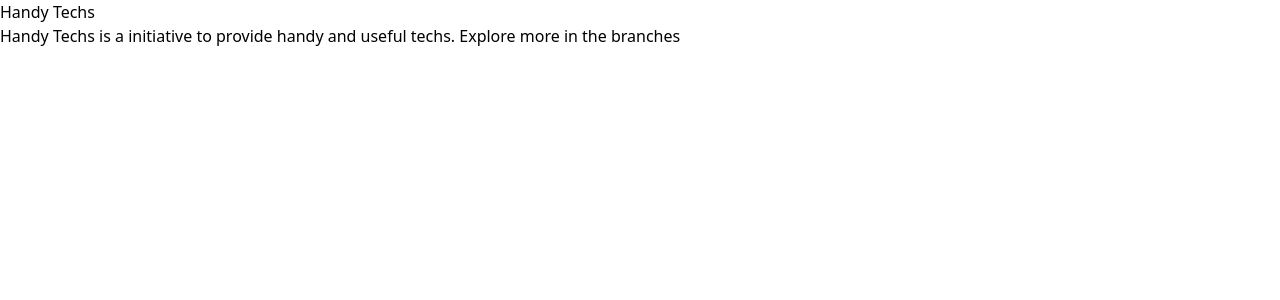
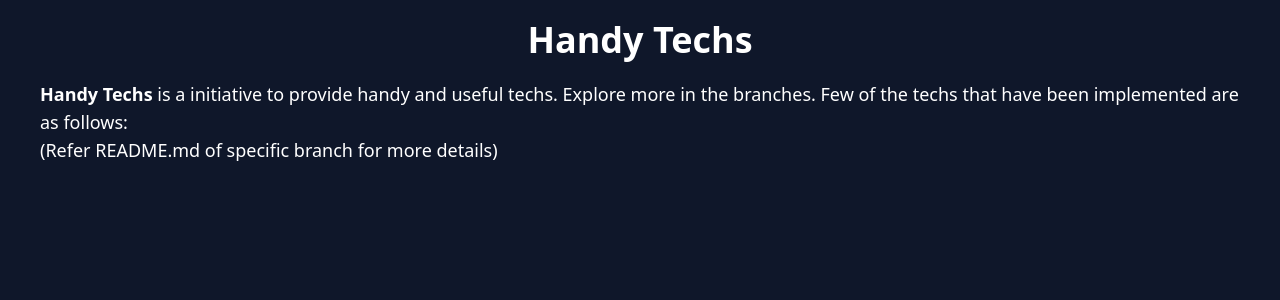
Before and after one commit to TechAtikiN/handy-techs, a Next.js app: page / in a window 1280 px wide. Shown: the top 300 px of the page. Built offline with nearby package versions, Linux system fonts and the light colour scheme.

Commit message:
feat: modified README.md, home page

```diff
--- a/app/page.tsx
+++ b/app/page.tsx
@@ -1,8 +1,13 @@
 export default function Home() {
   return (
-    <main>
-      <h1>Handy Techs</h1>
-      <p>Handy Techs is a initiative to provide handy and useful techs. Explore more in the branches</p>
+    <main className='bg-slate-900 min-h-screen text-white px-10'>
+      <h1 className='text-4xl text-center font-bold py-5'>Handy Techs</h1>
+      <p
+        className='text-lg'
+      >
+        <strong>Handy Techs</strong> is a initiative to provide handy and useful techs. Explore more in the branches. Few of the techs that have been implemented are as follows:<br></br>
+        (Refer README.md of specific branch for more details)
+      </p>
     </main>
   )
 }
```
Also changed, not shown: 1 other file (tests, documents, lock files or other folders).
